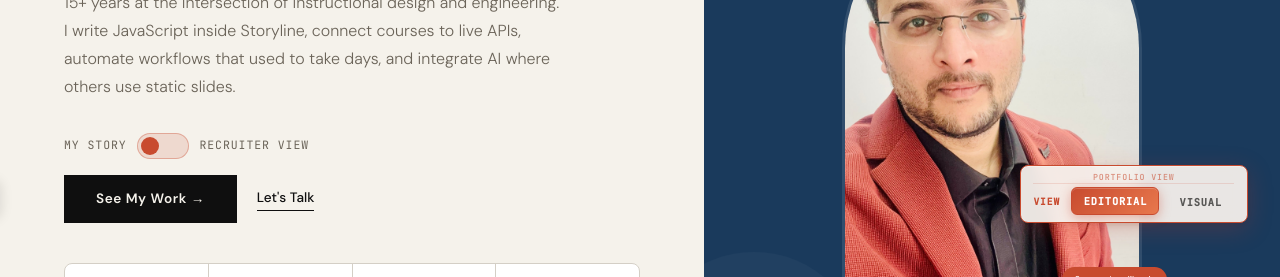
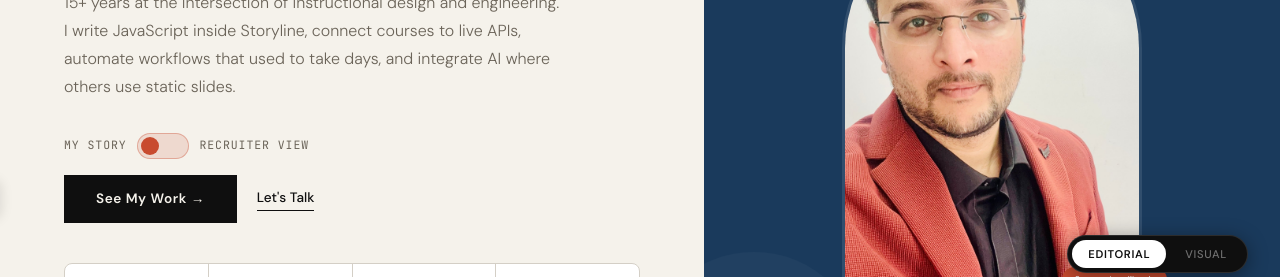
Before and after one commit to abhishrek47/abhishrek47.github.io, a plain HTML site: page index.html in a window 1280 px wide. Shown: the part 495-772 px from the top of the page. Drawn offline with nearby package versions, Linux system fonts and the light colour scheme; a web font is replaced by a local one.

Commit message:
Standardise home page toggle pill + nav/view fixes across all pages
- index.html toggle pill: replaced complex red-border rectangular design with simple dark pill
  matching all other 16 pages (black pill, white active button, DM Sans font)
- ID Model Selector link now opens in visual mode (was missing ?view=visual on all pages)
- Visual nav buttons: n-cta (Let's Talk) now outlined, only fills black when on that page (kw-active)
- All prior fixes preserved: AT. period, toggle init, view persistence interceptor, demo visual themes

```diff
--- a/index.html
+++ b/index.html
@@ -533,153 +533,40 @@
 }
 
 /* ════════════════════════════════════════
-   ENHANCED VIEW SWITCHER (Updated)
-   Smaller buttons, hidden on mobile
+   VIEW SWITCHER PILL
 ════════════════════════════════════════ */
 #view-switcher {
   position: fixed;
   bottom: 2rem;
   right: 2rem;
-  z-index: 8800;
+  z-index: 900;
   display: flex;
-  flex-direction: column;
-  align-items: center;
-  gap: 0.3rem;
-  background: rgba(245,240,235,0.95);
-  border: 1.5px solid #c84b2f;
-  border-radius: 8px;
-  padding: 0.45rem 0.8rem 0.4rem;
-  box-shadow:
-    0 6px 24px rgba(192,57,43,0.25),
-    0 2px 6px rgba(0,0,0,0.1),
-    inset 0 1px 0 rgba(255,255,255,0.3);
-  backdrop-filter: blur(8px);
-  min-width: 120px;
-}
-/* Context label — tells a first-time visitor what this switches */
-.vsw-context {
-  font-family: 'JetBrains Mono', monospace;
-  font-size: 0.52rem;
+  background: #0f0f0f;
+  border: 1px solid rgba(255,255,255,0.12);
+  border-radius: 100px;
+  padding: 4px;
+  gap: 3px;
+  box-shadow: 0 4px 20px rgba(0,0,0,0.4);
+}
+.vsw-btn {
+  font-family: 'DM Sans', sans-serif;
+  font-size: 0.7rem;
   font-weight: 500;
-  letter-spacing: 0.1em;
+  letter-spacing: 0.06em;
   text-transform: uppercase;
-  color: rgba(200,75,47,0.6);
-  white-space: nowrap;
-  line-height: 1;
-  padding-bottom: 0.1rem;
-  border-bottom: 1px solid rgba(200,75,47,0.15);
-  width: 100%;
-  text-align: center;
-}
-/* Inner pill row */
-.vsw-row {
-  display: flex;
-  align-items: center;
-  gap: 0.5rem;
-  width: 100%;
-  justify-content: center;
-}
-
-/* Enhanced label */
-.vsw-label {
-  font-family: 'JetBrains Mono', monospace;
-  font-size: 0.6rem; /* Reduced from 0.7rem */
-  font-weight: 600;
-  letter-spacing: 0.1em; /* Reduced from 0.12em */
-  text-transform: uppercase;
-  color: #c84b2f;
-  margin-right: 0.2rem; /* Reduced from 0.25rem */
-}
-
-/* Enhanced buttons */
-.vsw-btn {
-  font-family: 'JetBrains Mono', monospace;
-  font-size: 0.65rem; /* Reduced from 0.75rem */
-  font-weight: 600;
-  letter-spacing: 0.08em; /* Reduced from 0.1em */
-  text-transform: uppercase;
-  padding: 0.35rem 0.7rem; /* Reduced from 0.5rem 0.9rem */
-  border-radius: 6px; /* Reduced from 8px */
-  border: 1.5px solid transparent; /* Reduced from 2px */
-  background: transparent;
-  color: rgba(26,26,24,0.7);
+  color: rgba(255,255,255,0.4);
+  background: none;
+  border: none;
+  border-radius: 100px;
+  padding: 0.45rem 1rem;
   cursor: pointer;
-  transition: all 0.3s cubic-bezier(0.4, 0, 0.2, 1);
-  text-decoration: none;
-  position: relative;
-  overflow: hidden;
-}
-
-.vsw-btn::before {
-  content: '';
-  position: absolute;
-  top: 0;
-  left: -100%;
-  width: 100%;
-  height: 100%;
-  background: linear-gradient(90deg, transparent, rgba(200,75,47,0.1), transparent);
-  transition: left 0.5s;
-}
-
-.vsw-btn:hover::before {
-  left: 100%;
-}
-
-/* Active state - Editorial view */
-.vsw-btn#btn-editorial.vsw-active {
-  background: linear-gradient(135deg, #c84b2f, #e8784d);
-  border-color: #c84b2f;
-  color: white;
-  box-shadow:
-    0 3px 12px rgba(200,75,47,0.4),
-    inset 0 1px 0 rgba(255,255,255,0.2);
-  transform: translateY(-1px);
-}
-
-/* Active state - Visual view */
-.vsw-btn#btn-visual.vsw-active {
-  background: linear-gradient(135deg, #c84b2f, #e8784d);
-  border-color: #c84b2f;
-  color: white;
-  box-shadow:
-    0 3px 12px rgba(200,75,47,0.4),
-    inset 0 1px 0 rgba(255,255,255,0.2);
-  transform: translateY(-1px);
-}
-
-/* Hover states */
-.vsw-btn:hover:not(.vsw-active) {
-  background: rgba(200,75,47,0.08);
-  border-color: rgba(200,75,47,0.3);
-  color: #c84b2f;
-  transform: translateY(-1px);
-  box-shadow: 0 3px 10px rgba(200,75,47,0.2);
-}
-
-/* Focus states for accessibility */
-.vsw-btn:focus-visible {
-  outline: 2px solid #c84b2f;
-  outline-offset: 2px;
-}
-
-/* Enhanced mobile responsiveness */
+  transition: all 0.2s;
+}
+.vsw-btn.vsw-active { background: #fff; color: #0f0f0f; font-weight: 600; }
+.vsw-btn:hover:not(.vsw-active) { color: rgba(255,255,255,0.75); }
+
 @media(max-width: 768px) {
-  #view-switcher {
-    display: none !important; /* Hide completely on mobile */
-  }
-}
-
-@media(max-width: 480px) {
-  #view-switcher {
-    display: none !important; /* Ensure hidden on small screens */
-  }
-}
-
-/* Prevent overlap with back-to-top button */
-@media(min-width: 769px) {
-  #view-switcher {
-    bottom: calc(2rem + 50px); /* Account for back-to-top button height + spacing */
-  }
+  #view-switcher { display: none !important; }
 }
 
 
@@ -1061,8 +948,8 @@
   white-space: nowrap;
 }
 #td-nav .n-links a:hover { box-shadow: rgba(0,0,0,0.18) 2px 2px 0 0; transform: translate(1px,1px); }
-#td-nav .n-cta { background: #151515 !important; color: #fbbf0e !important; font-weight: 600 !important; }
-#td-nav .n-cta:hover { background: #2a2a2a !important; }
+#td-nav .n-cta { background: transparent; color: #151515; border: 1.5px solid #151515; border-radius: 6px; padding: 0.3rem 0.7rem; font-weight: 600; }
+#td-nav .n-cta:hover, #td-nav .n-cta.kw-active { background: #151515 !important; color: #fbbf0e !important; border-color: #151515 !important; }
 #td-nav .n-ham {
   display: none;
   flex-direction: column;
@@ -1748,12 +1635,8 @@
      VIEW SWITCHER (always visible)
 ════════════════════════════════════════ -->
 <div id="view-switcher">
-  <span class="vsw-context">Portfolio view</span>
-  <div class="vsw-row">
-    <span class="vsw-label">View</span>
-    <button class="vsw-btn" id="btn-editorial" onclick="switchView('editorial')" title="Editorial — standard portfolio layout">Editorial</button>
-    <button class="vsw-btn" id="btn-visual" onclick="switchView('visual')" title="Visual — warm card layout">Visual</button>
-  </div>
+  <button class="vsw-btn vsw-active" id="btn-editorial" onclick="switchView('editorial')">Editorial</button>
+  <button class="vsw-btn" id="btn-visual" onclick="switchView('visual')">Visual</button>
 </div>
 
 <!-- ════════════════════════════════════════
@@ -1812,7 +1695,7 @@
     <li style="position:relative;"><a href="pages/articles.html">Articles</a><span style="position:absolute;top:-8px;right:-4px;font-family:var(--mono);font-size:0.55rem;font-weight:600;letter-spacing:0.06em;background:#c84b2f;color:#fff;padding:1px 5px;border-radius:2px;line-height:1.4;">NEW</span></li>
     <li><a href="id-frameworks.html">ID Cheat Sheet</a></li>
     <li><a href="game/index.html">Spot the Bug &#8599;</a></li>
-    <li><a href="tools/id-model-selector.html" target="_blank" rel="noopener">ID Model Selector &#8599;</a></li>
+    <li><a href="tools/id-model-selector.html?view=visual">ID Model Selector &#8599;</a></li>
     <li><a href="lms/index.html" target="_blank" rel="noopener">LMS Demo &#8599;</a></li>
     <li><a href="pages/contact.html" class="nav-cta">Let's Talk</a></li>
   </ul>
```
Also changed, not shown: demo/index.html (+2 -2 lines), demo2/index.html (+2 -2 lines), demo3/index.html (+2 -2 lines), demo4/index.html (+2 -2 lines), demo5/index.html (+2 -2 lines), game/index.html (+3 -3 lines), id-frameworks.html (+5 -5 lines), lms/index.html (+2 -2 lines), pages/about.html (+5 -5 lines), pages/accessibility-guides.html (+5 -5 lines), pages/articles.html (+5 -5 lines), pages/certifications.html (+5 -5 lines), pages/contact.html (+5 -5 lines), pages/metrics.html (+5 -5 lines), 2 more files.
